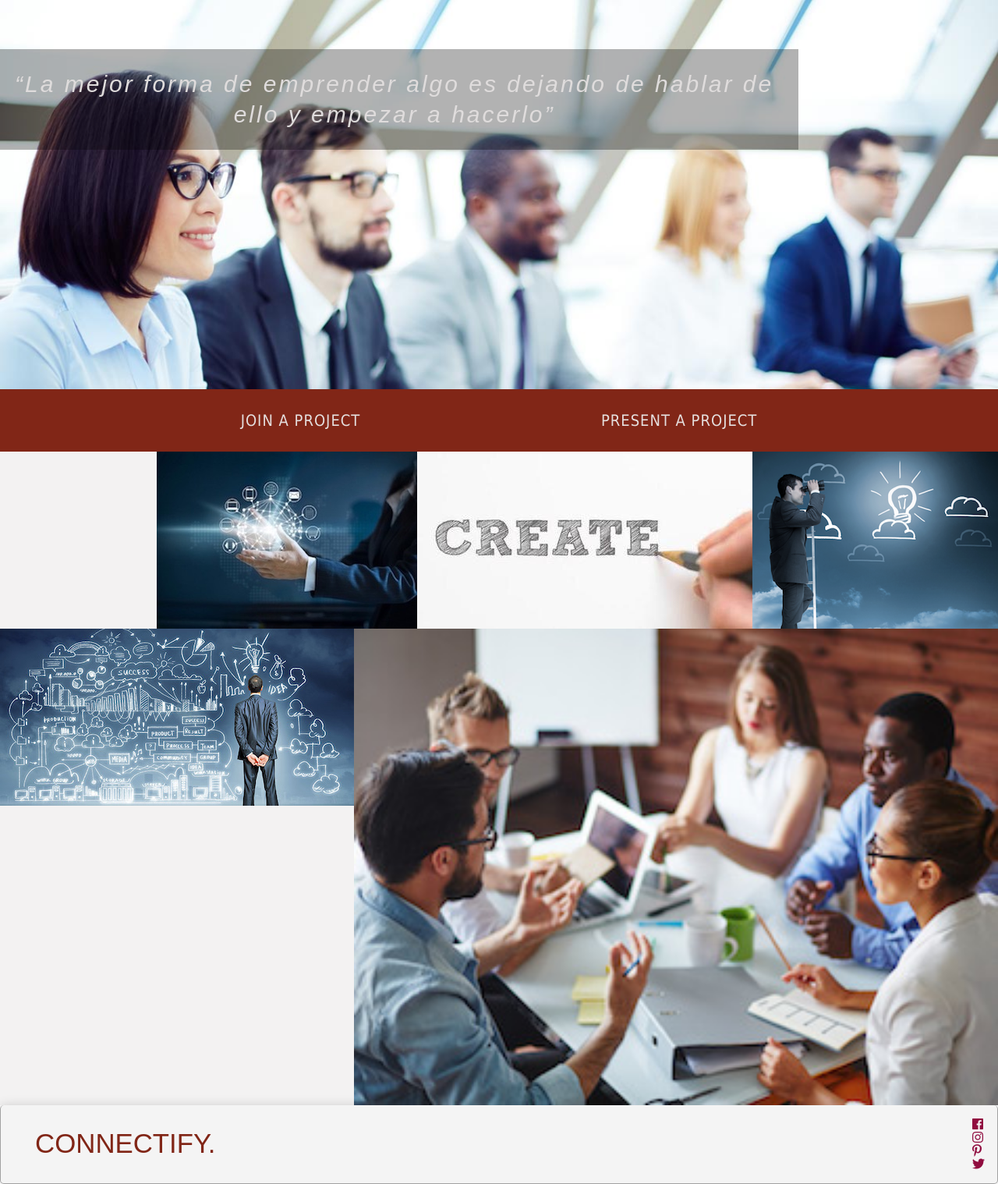
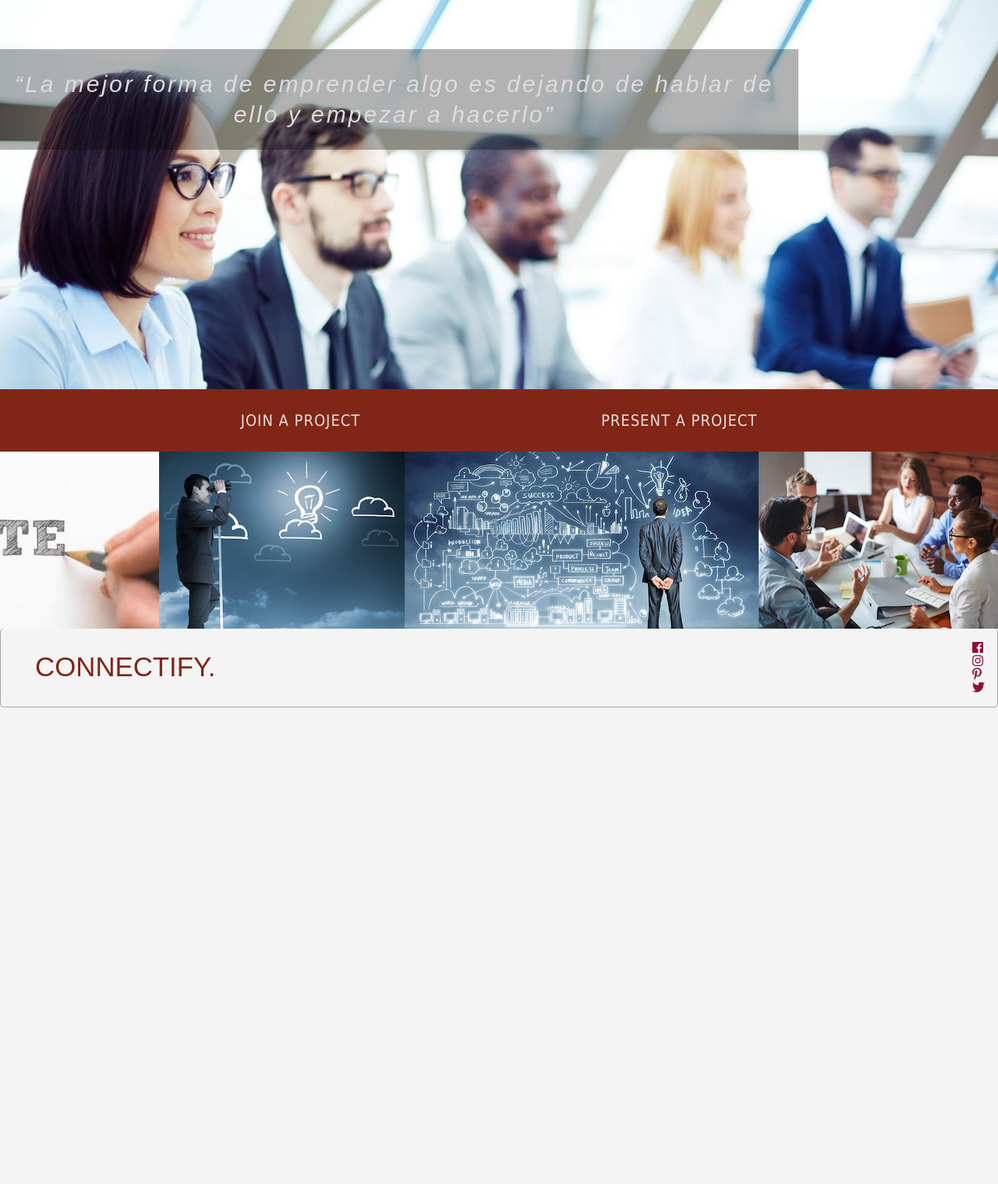
Before and after one commit to federojas/connectify, a PHP site: page / in a window 1280 px wide. Shown: the part 72-1590 px from the top of the page at 78% size. After the commit the page ends 979 px from the top, so only its background shows below. Run offline with PHP 8.4, Linux system fonts and the light colour scheme; some libraries are stand-ins or nearby versions; some web fonts are replaced.

Commit message:
Update styles.css

```diff
--- a/css/styles.css
+++ b/css/styles.css
@@ -106,6 +106,7 @@ h2{
   font-family: Tahoma;
   font-size: 20px;
   letter-spacing: 1px;
+text-align:center;
 }
 
 .segundo div a{
@@ -133,7 +134,6 @@ a {
   justify-content: flex-end;
   align-items: flex-start;
   background-color: #F3F2F2;
-  flex-wrap: nowrap;
 }
 
 .grow{
@@ -241,9 +241,7 @@ a.fut {
     margin-right: 0%;
   }
 
-	.tercero{
-  	flex-wrap: nowrap;
-	}
+
 
 }
 
@@ -257,8 +255,6 @@ a.fut {
   .segundo div a{
     margin-right: 0%;
   }
-	.tercero{
-		flex-wrap:wrap;
-	}
+
 
 }
```
